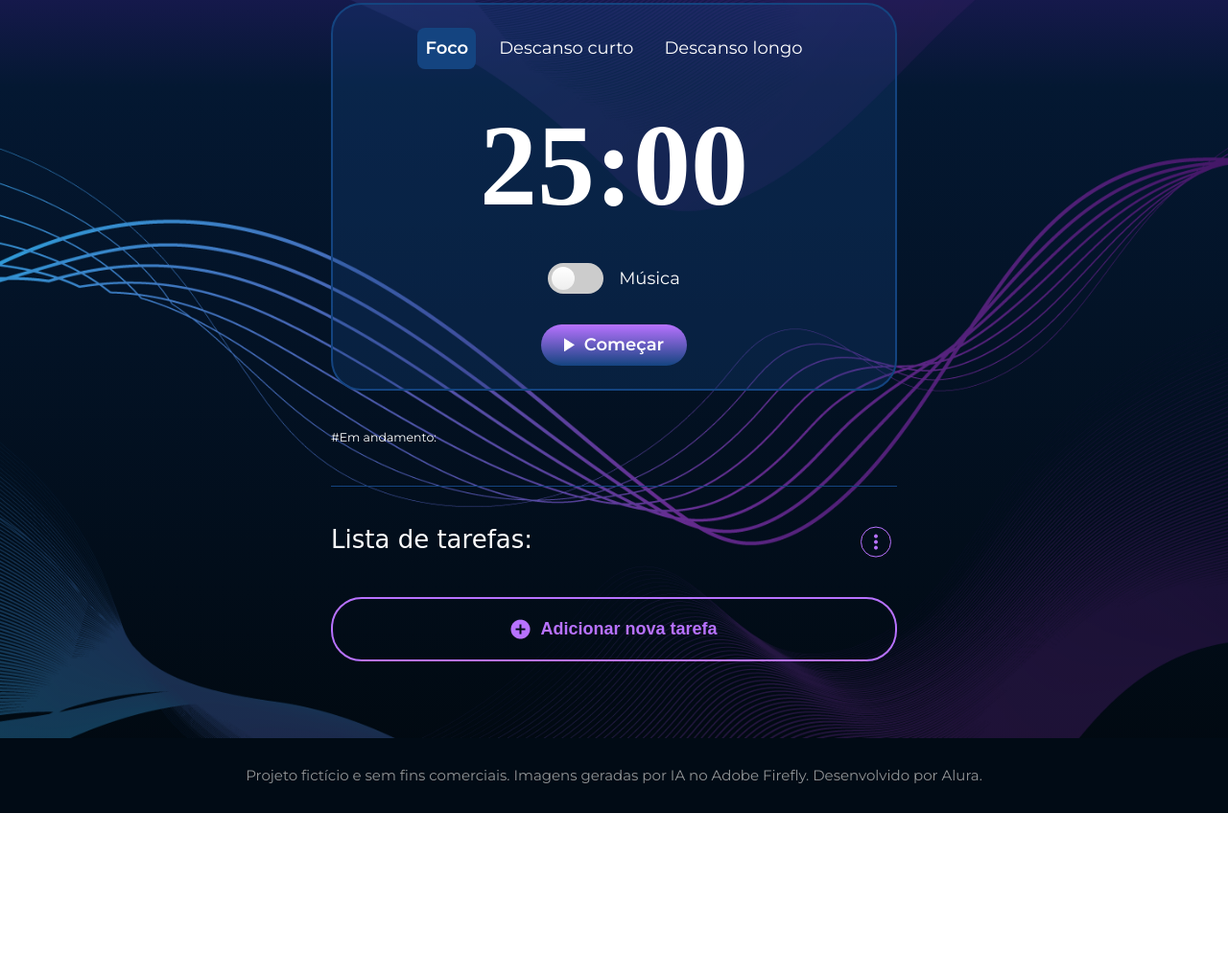
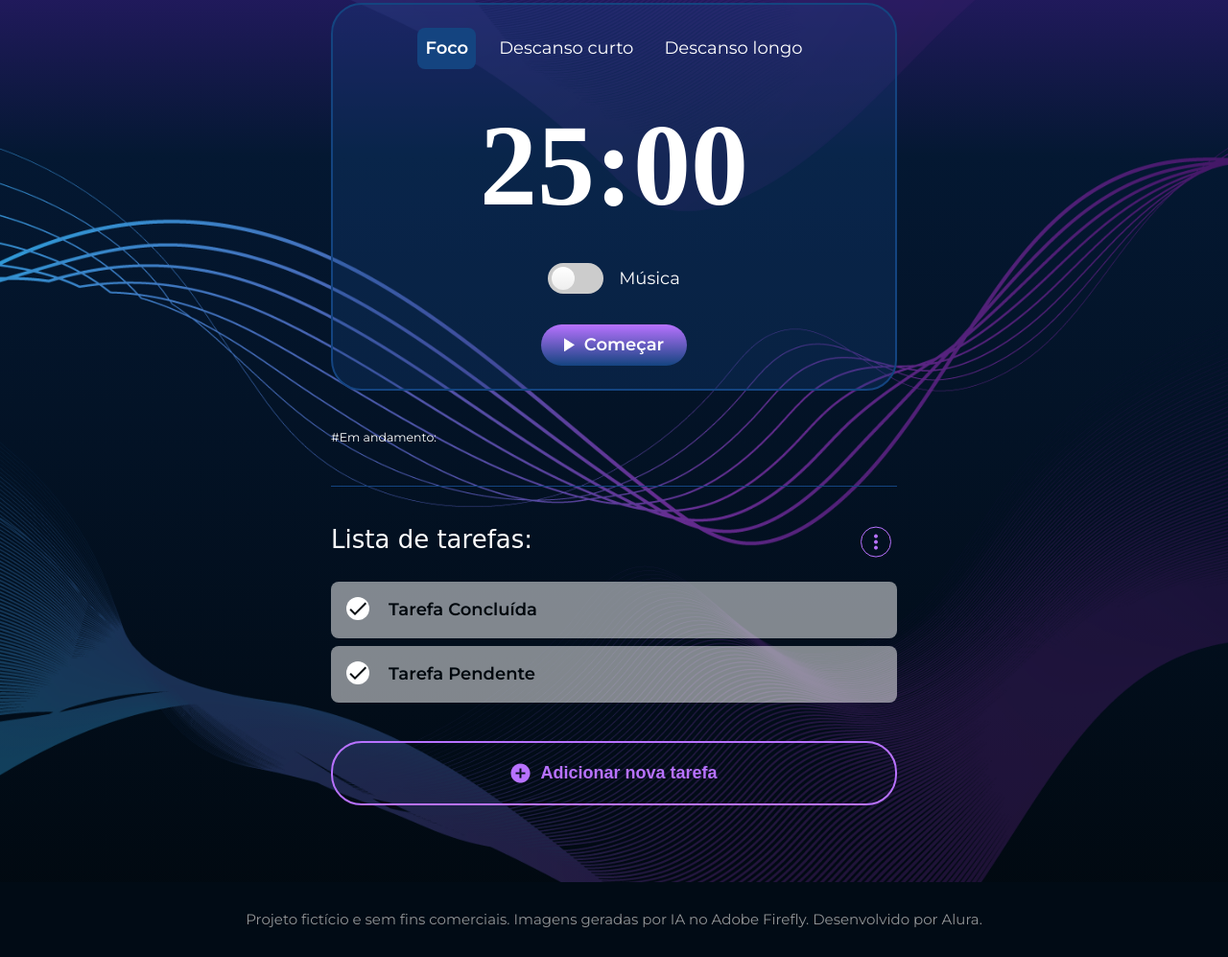
Before and after one commit to VitoriaSoder/Fokus-localStorage, a plain HTML site: page index.html in a window 1280 px wide. Shown: the part 621-1618 px from the top of the page at 96% size. Before the commit the page ends 1468 px from the top, so only its background shows below. Drawn offline with nearby package versions, Linux system fonts and the light colour scheme; a web font is replaced by a local one.

Commit message:
Vídeo 1.5

```diff
--- a/index.html
+++ b/index.html
@@ -16,6 +16,7 @@
         rel="stylesheet">
     <link rel="stylesheet" href="./styles.css">
     <script src="./script.js" defer></script>
+    <script src="./script-crud.js" defer></script>
 </head>
 
 <body>
--- a/script-crud.js
+++ b/script-crud.js
@@ -1,4 +1,4 @@
-const taskListContainer = document.querySelector('app__section-task-list')
+const taskListContainer = document.querySelector('.app__section-task-list')
 
 let tarefas = [
     {
@@ -18,7 +18,7 @@ const taskIconSvg = `
     <path
         d="M9 16.1719L19.5938 5.57812L21 6.98438L9 18.9844L3.42188 13.4062L4.82812 12L9 16.1719Z"
         fill="#01080E" />
-</
+</svg>
 `
 function createTask(tarefa) {
     const li = document.createElement('li')
@@ -37,3 +37,8 @@ function createTask(tarefa) {
 
     return li
 }
+
+tarefas.forEach(task => {
+    const taskItem = createTask(task)
+    taskListContainer.appendChild(taskItem)
+})
```
